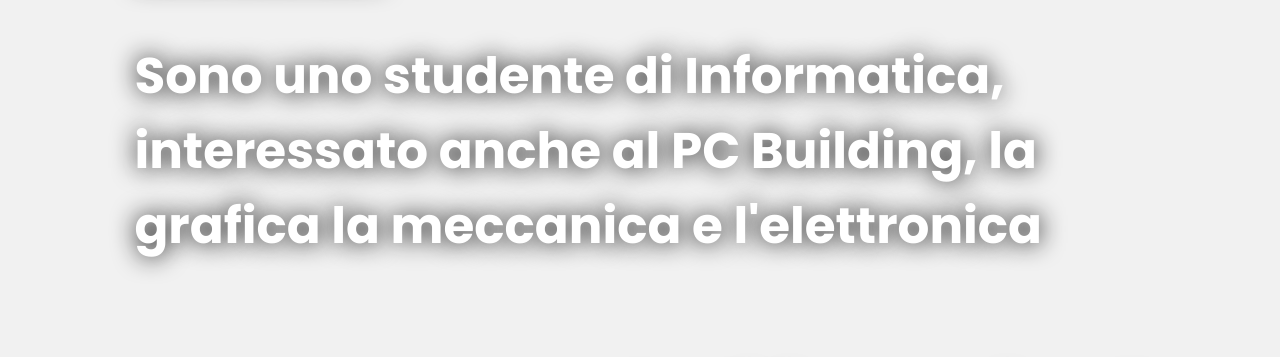
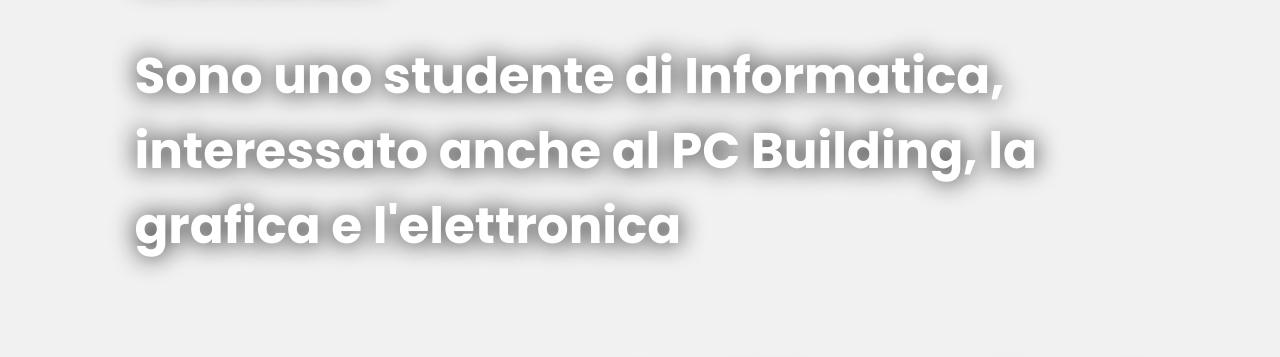
Before and after one commit to hemerale/hemeraleback.github.io, a plain HTML site: page index.html in a window 1280 px wide. Shown: the part 362-719 px from the top of the page. Drawn offline with Linux system fonts and the light colour scheme; files whose address does not match are found by name.

Commit message:
Update index.html

```diff
--- a/index.html
+++ b/index.html
@@ -14,7 +14,7 @@
     <h1 class="name">Hemerale</h1>
 
     <u><h2>Chi sono?</h2></u>
-    <h2>Sono uno studente di Informatica, interessato anche al PC Building, la grafica la meccanica e l'elettronica</h2>
+    <h2>Sono uno studente di Informatica, interessato anche al PC Building, la grafica e l'elettronica</h2>
     <br>
     <u><h2 style="text-align:right">Quali linguaggi uso?</h2></u>
     <h2 style="text-align:right">I linguaggi che uso maggiormente sono l'HTML, il CSS e il JS, ma uso anche il C++ e il Python per la creazione di software per PC, e il Node.JS per la creazione di Bot per Discord tramite la libreria "Discord.JS"</h2>
```
